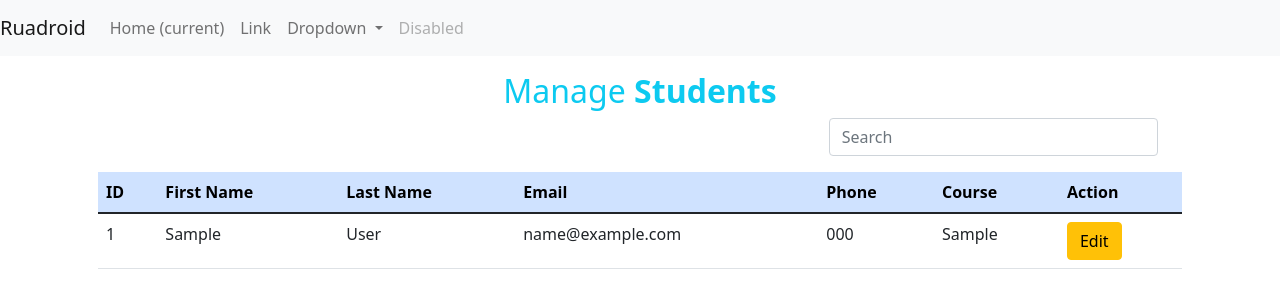
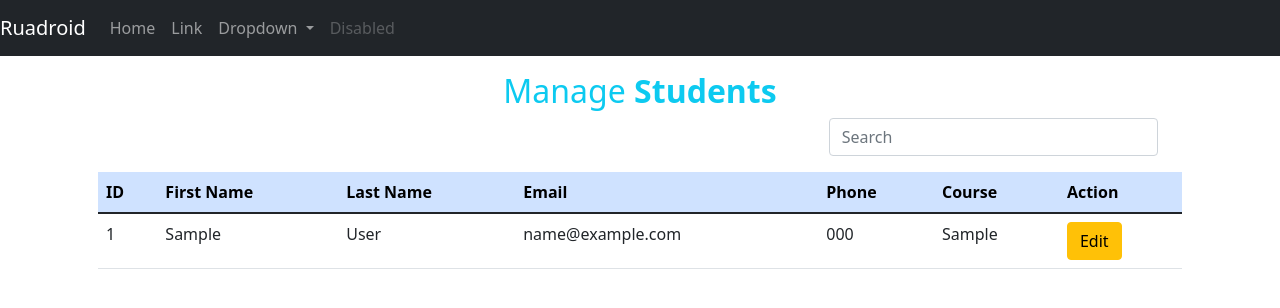
Before and after one commit to sanikamal/flask-ajax-search, a Flask app: page / in a window 1280 px wide. Shown: the top 308 px of the page. Run offline with Flask 2, Linux system fonts and the light colour scheme; tables that the repository leaves empty hold one stand-in row (values such as "Sample post"); some libraries are stand-ins or nearby versions.

Commit message:
change color of nav

```diff
--- a/templates/base.html
+++ b/templates/base.html
@@ -11,7 +11,7 @@
 
 <body>
 
-    <nav class="navbar navbar-expand-lg navbar-light bg-light">
+    <nav class="navbar navbar-expand-lg navbar-dark bg-dark">
         <a class="navbar-brand" href="#">Ruadroid</a>
         <button class="navbar-toggler" type="button" data-toggle="collapse" data-target="#navbarSupportedContent" aria-controls="navbarSupportedContent" aria-expanded="false" aria-label="Toggle navigation">
     <span class="navbar-toggler-icon"></span>
@@ -20,7 +20,7 @@
         <div class="collapse navbar-collapse" id="navbarSupportedContent">
             <ul class="navbar-nav mr-auto">
                 <li class="nav-item active">
-                    <a class="nav-link" href="/">Home <span class="sr-only">(current)</span></a>
+                    <a class="nav-link" href="/">Home</a>
                 </li>
                 <li class="nav-item">
                     <a class="nav-link" href="#">Link</a>
```
